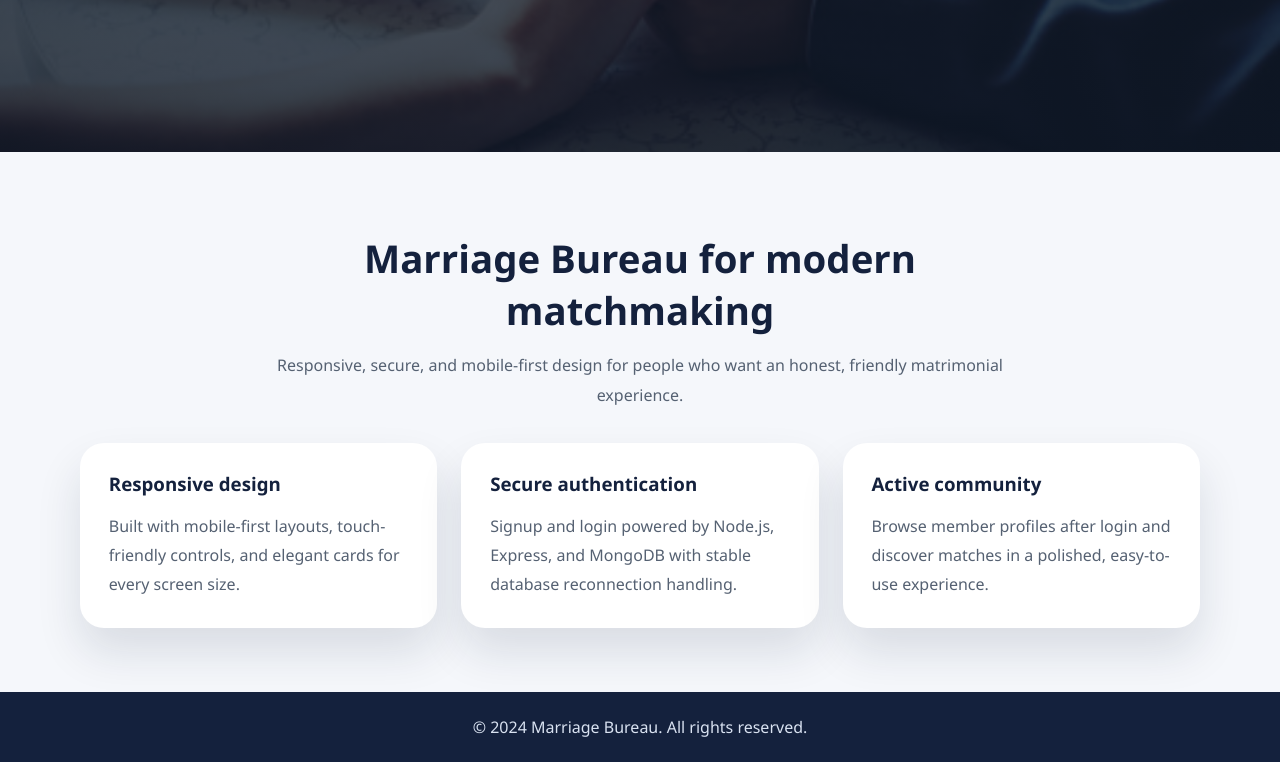
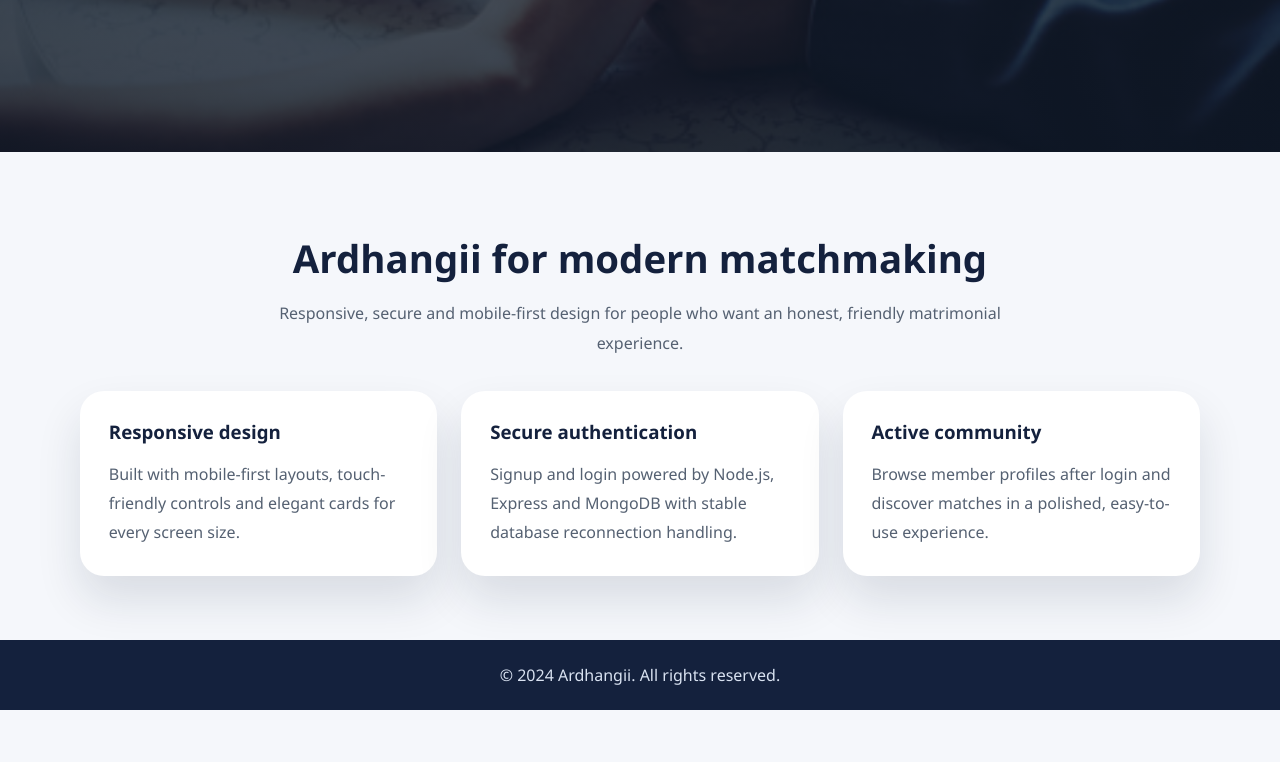
Before and after one commit to abhishekpujari2004/Ardhangiii, a website: page public/index.html in a window 1280 px wide. Shown: the part 643-1405 px from the top of the page. After the commit the page ends 1353 px from the top, so only its background shows below. Drawn offline with Linux system fonts and the light colour scheme.

Commit message:
Changed footer

```diff
--- a/public/index.html
+++ b/public/index.html
@@ -34,18 +34,18 @@
 
   <main class="container">
     <section class="section-heading">
-      <h2>Marriage Bureau for modern matchmaking</h2>
-      <p>Responsive, secure, and mobile-first design for people who want an honest, friendly matrimonial experience.</p>
+      <h2>Ardhangii for modern matchmaking</h2>
+      <p>Responsive, secure and mobile-first design for people who want an honest, friendly matrimonial experience.</p>
     </section>
 
     <section class="feature-grid">
       <article class="feature-card">
         <h3>Responsive design</h3>
-        <p>Built with mobile-first layouts, touch-friendly controls, and elegant cards for every screen size.</p>
+        <p>Built with mobile-first layouts, touch-friendly controls and elegant cards for every screen size.</p>
       </article>
       <article class="feature-card">
         <h3>Secure authentication</h3>
-        <p>Signup and login powered by Node.js, Express, and MongoDB with stable database reconnection handling.</p>
+        <p>Signup and login powered by Node.js, Express and MongoDB with stable database reconnection handling.</p>
       </article>
       <article class="feature-card">
         <h3>Active community</h3>
@@ -55,7 +55,7 @@
   </main>
 
   <footer>
-    <p>&copy; 2024 Marriage Bureau. All rights reserved.</p>
+    <p>&copy; 2024 Ardhangii. All rights reserved.</p>
   </footer>
 
   <script src="js/main.js"></script>
```
Also changed, not shown: public/feedback.html (+4 -4 lines), public/help.html (+7 -7 lines).
